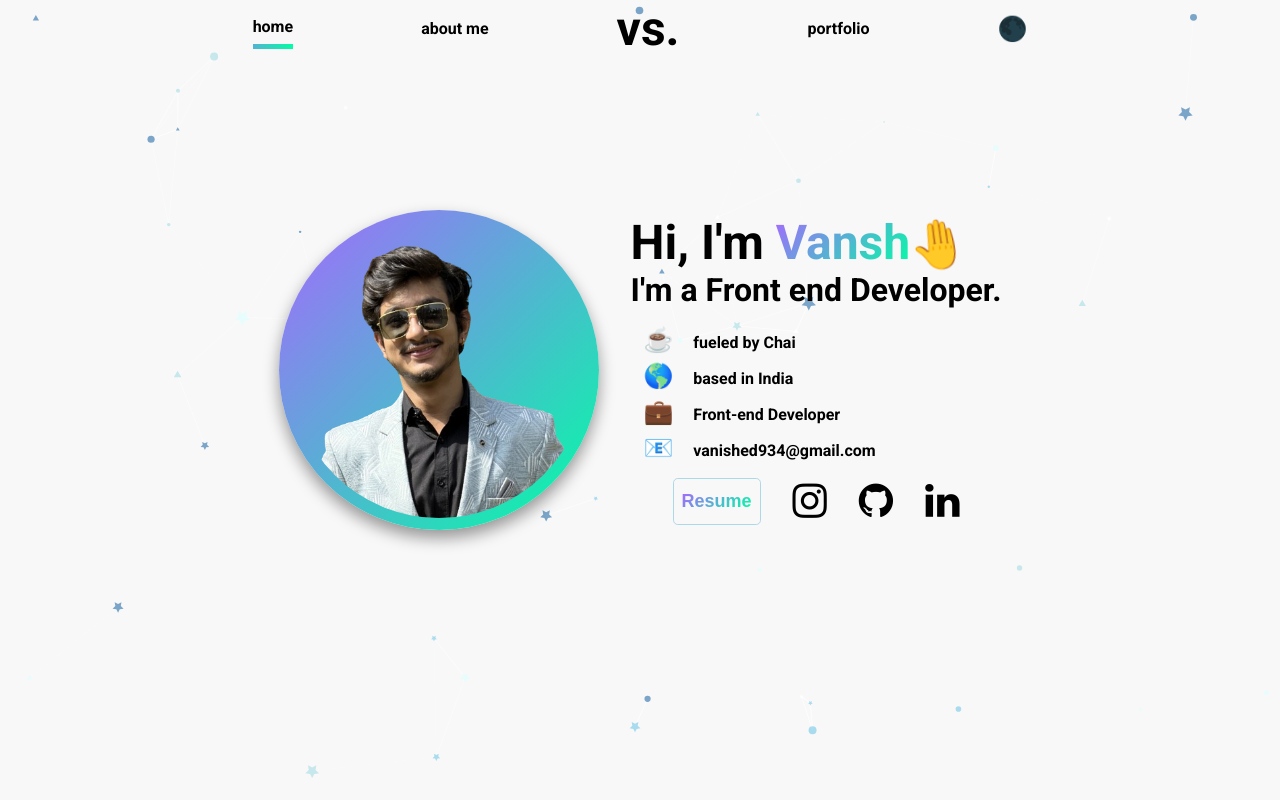
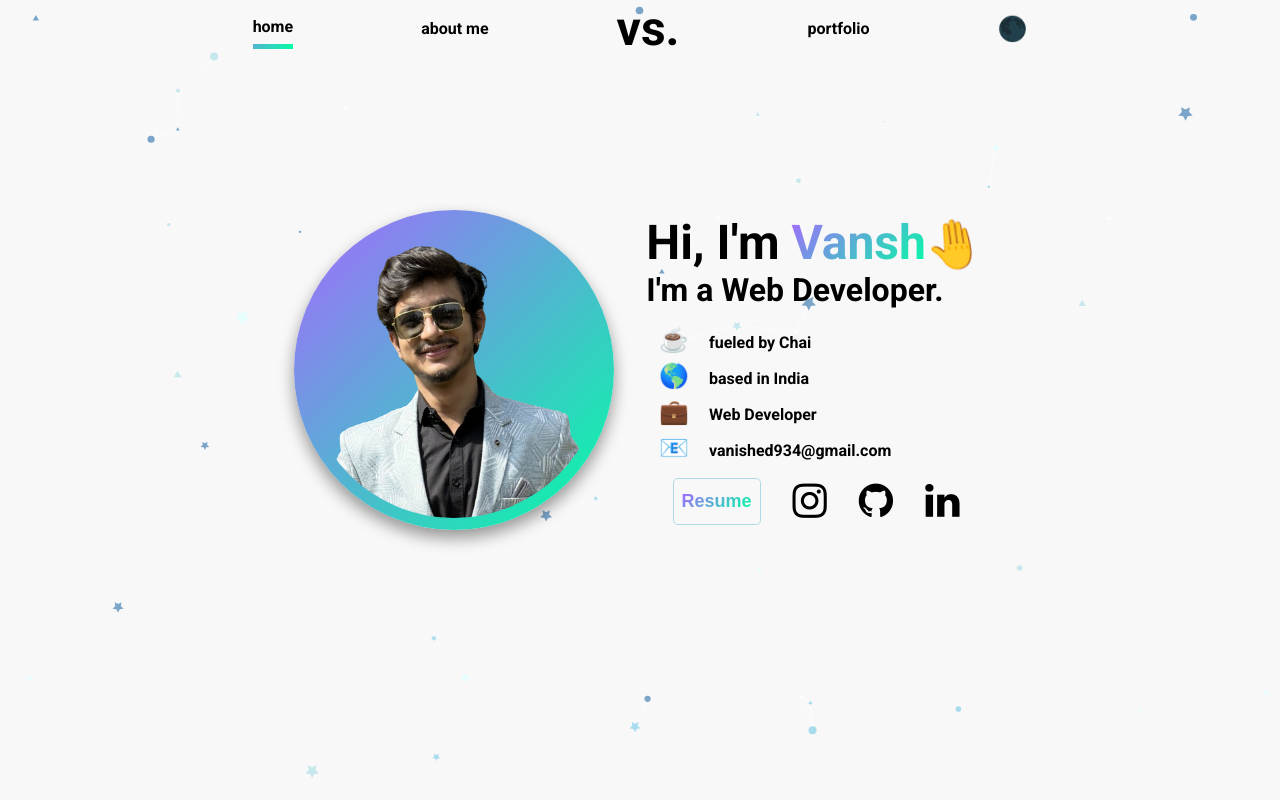
Before and after one commit to VanshSharma0/portfolio1, a React (Create React App) app: page / in a window 1280 px wide. Built offline with nearby package versions, Linux system fonts and the light colour scheme; the HTML template or start-up script is replaced by a standard one.

Commit message:
update info

```diff
--- a/src/info/Info.js
+++ b/src/info/Info.js
@@ -29,7 +29,7 @@ export const info = {
     firstName: "Vansh",
     lastName: "Sharma",
     initials: "vs.", // the example uses first and last, but feel free to use three or more if you like.
-    position: "a Front end Developer",
+    position: "a Web Developer",
     selfPortrait: self, // don't change this unless you want to name your self-portrait in the "img" folder something else!
     gradient: `-webkit-linear-gradient(135deg, ${colors})`, // don't change this either
     baseColor: colors[0],
@@ -44,7 +44,7 @@ export const info = {
         },
         {
             emoji: "💼",
-            text: "Front-end Developer"
+            text: "Web Developer"
         },
         {
             emoji: "📧",
```
